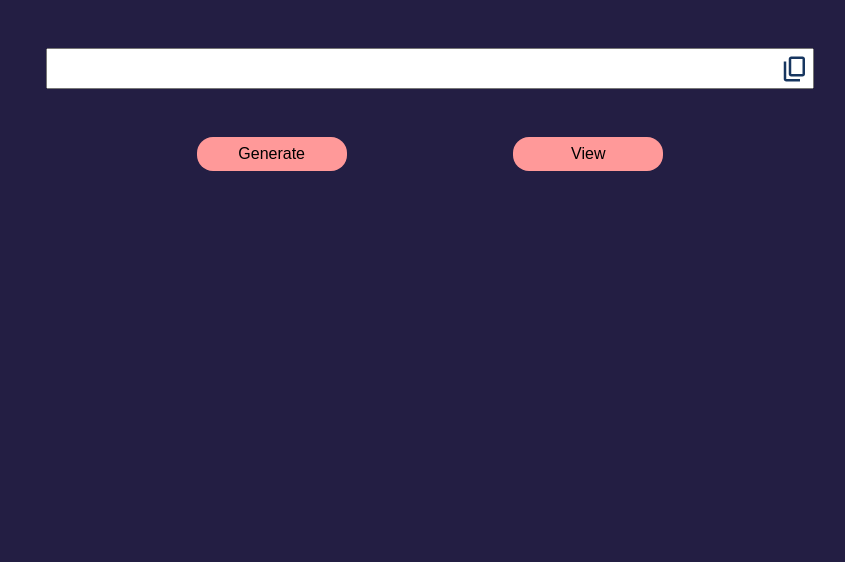
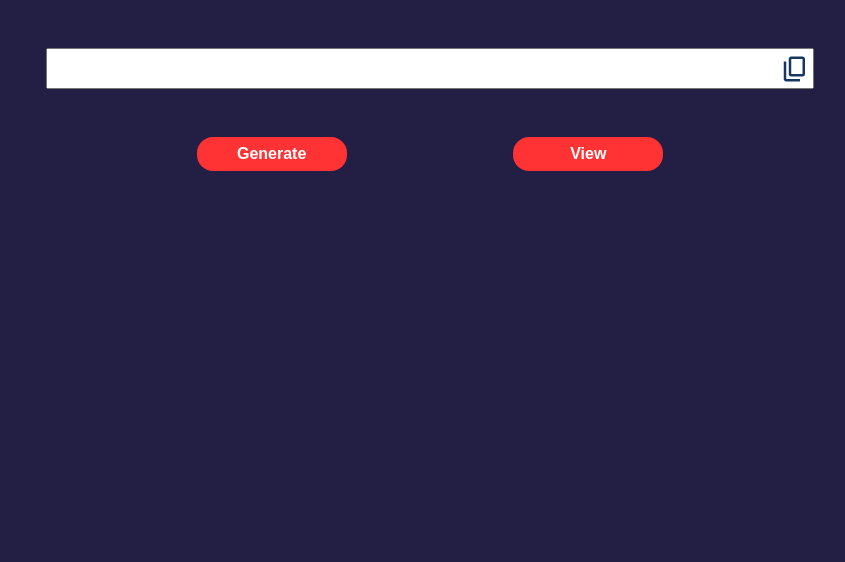
Before and after one commit to decencyokobia/Password-Generator, a plain HTML site: page index.html in a window 1280 px wide. Shown: the part 238-800 px from the top of the page, without its empty margins (210-1055 px from the left). Drawn offline with Linux system fonts and the light colour scheme.

Commit message:
css updated

```diff
--- a/styles.css
+++ b/styles.css
@@ -68,12 +68,15 @@ body {
     padding: 0.5rem 2rem;
     width: 150px;
     font-size: 1rem;
-    background-color: hsl(0, 100%, 80%);
+    background-color: hsl(0, 100%, 60%);
     border: none;
     border-radius: 1rem;
+    font-weight: bold;
+    color: white;
 }
 
 .btn:hover {
     background-color: hsl(0, 100%, 95%);
     cursor: pointer;
+    color: black;
 }
```
